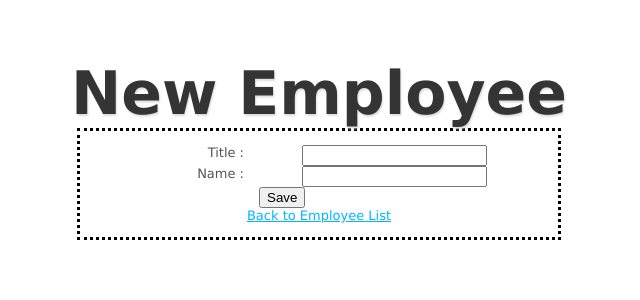
After one commit to DanteChristmas/employees, a Node server app: page /employee/new in a window 1280 px wide. The commit adds this page. Shown: the top 300 px of the page, without its empty margins (321-961 px from the left). Run offline with Node 20, Linux system fonts and the light colour scheme; some libraries are stand-ins or nearby versions.

Commit message:
basic employee express jade mongo db app

```diff
--- a/app.js
+++ b/app.js
@@ -1,12 +1,8 @@
-var express = require('express');
-var path = require('path');
-var favicon = require('static-favicon');
-var logger = require('morgan');
-var cookieParser = require('cookie-parser');
-var bodyParser = require('body-parser');
-
-var routes = require('./routes/index');
-var users = require('./routes/users');
+var express = require('express'),
+  routes = require('./routes'),
+  users = require('./routes/users'),
+  http = require('http'),
+  path = require('path');
 
 var app = express();
 
@@ -14,11 +10,11 @@ var app = express();
 app.set('views', path.join(__dirname, 'views'));
 app.set('view engine', 'jade');
 
-app.use(favicon());
-app.use(logger('dev'));
-app.use(bodyParser.json());
-app.use(bodyParser.urlencoded());
-app.use(cookieParser());
+// app.use(favicon());
+// app.use(logger('dev'));
+// app.use(bodyParser.json());
+// app.use(bodyParser.urlencoded());
+// app.use(cookieParser());
 app.use(require('stylus').middleware(path.join(__dirname, 'public')));
 app.use(express.static(path.join(__dirname, 'public')));
 
@@ -56,5 +52,4 @@ app.use(function(err, req, res, next) {
     });
 });
 
-
 module.exports = app;
--- /dev/null
+++ b/employeeprovider.js
@@ -0,0 +1,60 @@
+var Db = require('mongodb').Db;
+var Connection = require('mongodb').Connection;
+var Server = require('mongodb').Server;
+var BSON = require('mongodb').BSON;
+var ObjectID = require('mongodb').ObjectID;
+
+EmployeeProvider = function(host, port) {
+  this.db = new Db('node-mongo-employee', new Server(host, port, {safe: false}, {auto_reconnect: true}, {}));
+  this.db.open(function(){});
+};
+
+EmployeeProvider.prototype.getCollection = function(callback) {
+  this.db.collection('employees', function(error, employee_collection) {
+    if(error) {
+      callback(error);
+    } else {
+      callback(null, employee_collection);
+    }
+  });
+};
+
+EmployeeProvider.prototype.findAll = function(callback) {
+  this.getCollection(function(error, employee_collection) {
+    if(error) {
+      callback(error);
+    } else {
+      employee_collection.find().toArray(function(error, results) {
+        if(error) {
+          callback(error);
+        } else {
+          callback(null, results);
+        }
+      });
+    }
+  });
+};
+
+EmployeeProvider.prototype.save = function (employees, callback) {
+  this.getCollection(function(error, employee_collection) {
+    if(error) {
+      callback(error);
+    } else {
+
+      if(typeof(employees.length) == "undefined") {
+        employees = [employees];
+      }
+
+      for(var i=0; i<employees.length; i++) {
+        employee = employees[i];
+        employee.created__at = new Date();
+      }
+
+      employee_collection.insert(employees, function() {
+        callback(null, employees);
+      });
+    }
+  });
+};
+
+exports.EmployeeProvider = EmployeeProvider;
--- a/public/stylesheets/style.css
+++ b/public/stylesheets/style.css
@@ -1,7 +1,62 @@
 body {
   padding: 50px;
   font: 14px "Lucida Grande", Helvetica, Arial, sans-serif;
+  font-size: 13px;
+  text-align: center;
+  text-stroke: 1px rgba(255,255,255,0.1);
+  color: #555;
 }
 a {
   color: #00b7ff;
 }
+h1,
+h2 {
+  margin: 0;
+  font-size: 22px;
+  color: #343434;
+}
+h1 {
+  text-shadow: 1px 2px 2px #ddd;
+  font-size: 60px;
+}
+#employees {
+  text-align: left;
+  margin-left: auto;
+  margin-right: auto;
+  width: 320px;
+}
+#employees .employee {
+  margin: 20px;
+}
+#employees .employee .created_at {
+  display: nonej;
+}
+#employees .employee .title {
+  font-weight: bold;
+  background-color: #eee;
+}
+#employees .employee .name {
+  background-color: #ffa;
+}
+.newemployee {
+  border: 3px;
+  border-color: #000;
+  border-style: dotted;
+  width: 450px;
+  margin-left: auto;
+  margin-right: auto;
+  padding: 14px;
+}
+.newemployee .input[type=button],
+.newemployee input[type=submit] {
+  clear: both;
+  text-align: left;
+  margin-left: 165px;
+  display: block;
+}
+.newemployee .label {
+  width: 150px;
+  text-align: right !important;
+  display: block;
+  float: left;
+}
--- a/public/stylesheets/style.styl
+++ b/public/stylesheets/style.styl
@@ -1,5 +1,48 @@
 body
   padding: 50px
   font: 14px "Lucida Grande", Helvetica, Arial, sans-serif
+  font-size 13px
+  text-align center
+  text-stroke 1px rgba(255,255,255,0.1)
+  color #555
 a
   color: #00B7FF
+h1, h2
+  margin 0
+  font-size 22px
+  color #343434
+h1
+  text-shadow 1px 2px 2px #ddd
+  font-size 60px
+#employees
+  text-align left
+  margin-left auto
+  margin-right auto
+  width 320px
+  .employee
+    margin 20px
+    .created_at
+      display nonej
+    .title
+      font-weight: bold
+      background-color #eee
+    .name
+      background-color #ffa
+.newemployee
+  border: 3px
+  border-color: #000
+  border-style: dotted;
+  width 450px
+  margin-left: auto;
+  margin-right: auto;
+  padding 14px
+  .input[type=button], input[type=submit]
+    clear both
+    text-align: left;
+    margin-left: 165px
+    display block
+  .label
+    width 150px
+    text-align: right !important
+    display block
+    float left
--- a/routes/index.js
+++ b/routes/index.js
@@ -1,9 +1,35 @@
 var express = require('express');
 var router = express.Router();
+var EmployeeProvider = require('../employeeprovider').EmployeeProvider;
+var bodyParser = require('body-parser');
+var urlencodedParser = bodyParser.urlencoded({ extended: false});
+
+
+var employeeProvider = new EmployeeProvider('localhost', 27017);
+router.get('/employee/new', function(req, res) {
+  res.render('employee_new', {
+    title: 'New Employee'
+  });
+});
+
+router.post('/employee/new', urlencodedParser, function(req, res) {
+  employeeProvider.save({
+    title: req.body.title,
+    name: req.body.name
+  }, function(error, docs) {
+    res.redirect('/');
+  });
+});
 
 /* GET home page. */
 router.get('/', function(req, res) {
-  res.render('index', { title: 'Express' });
+  employeeProvider.findAll(function(error, emps) {
+    console.log(emps);
+    res.render('index', {
+      title: 'Employees',
+      employees: emps
+    });
+  });
 });
 
 module.exports = router;
--- /dev/null
+++ b/views/employee_new.jade
@@ -0,0 +1,16 @@
+extends layout
+
+block content
+  h1= title
+  div.newemployee
+    form(method="POST", action="/employee/new")
+      div
+        div
+          span.label Title :
+          input(type="text", name="title", id="editEmployeeTitle")
+        div
+          span.label Name :
+          input(type="text", name="name", id="editEmployeeName")
+        div#editEmployeeSubmit
+          input(type="submit", value="Save")
+    a(href="/")!= "Back to Employee List"
```
Also changed, not shown: views/index.jade (+8 -1 lines), views/layout.jade (line endings or trailing spaces), 1 other file.
